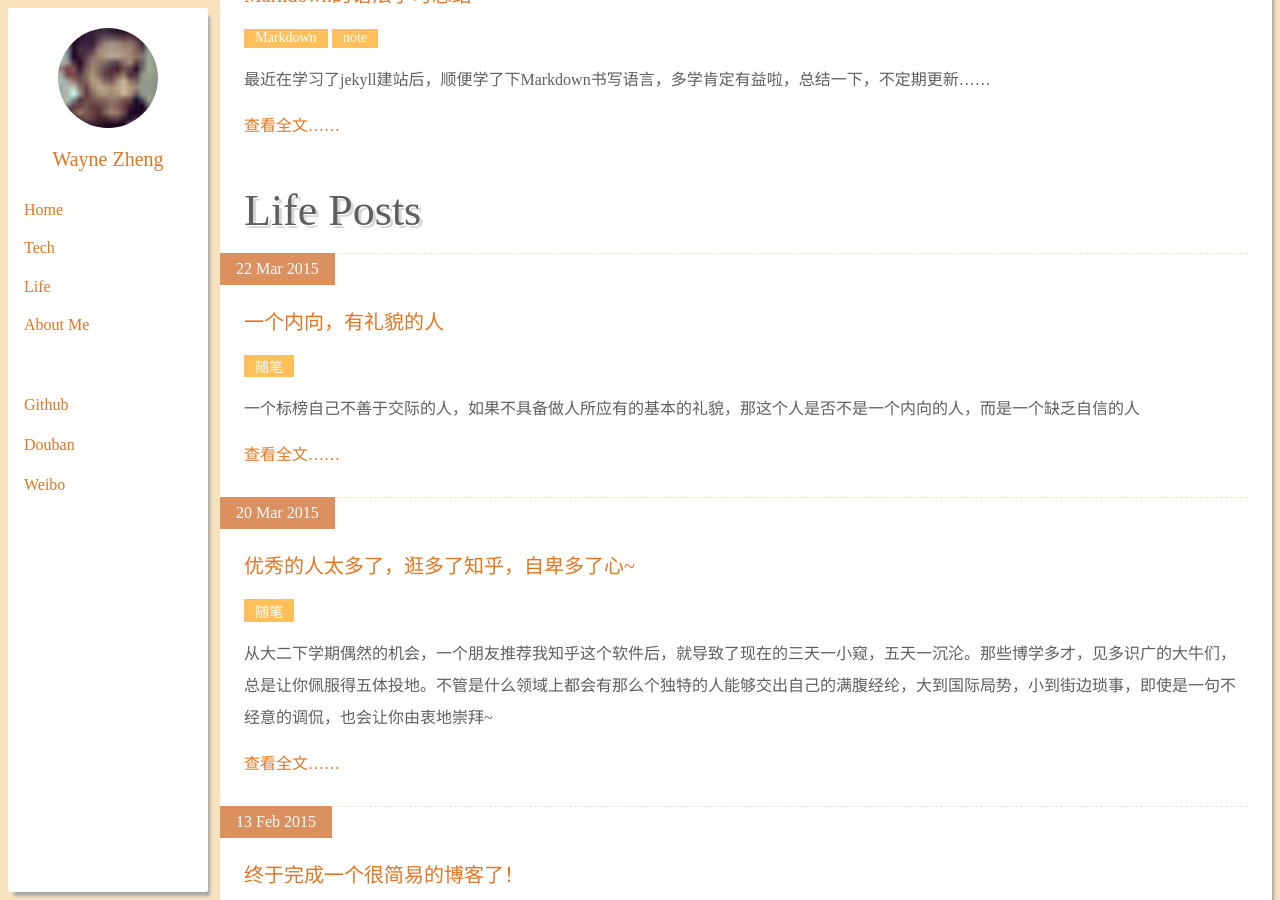
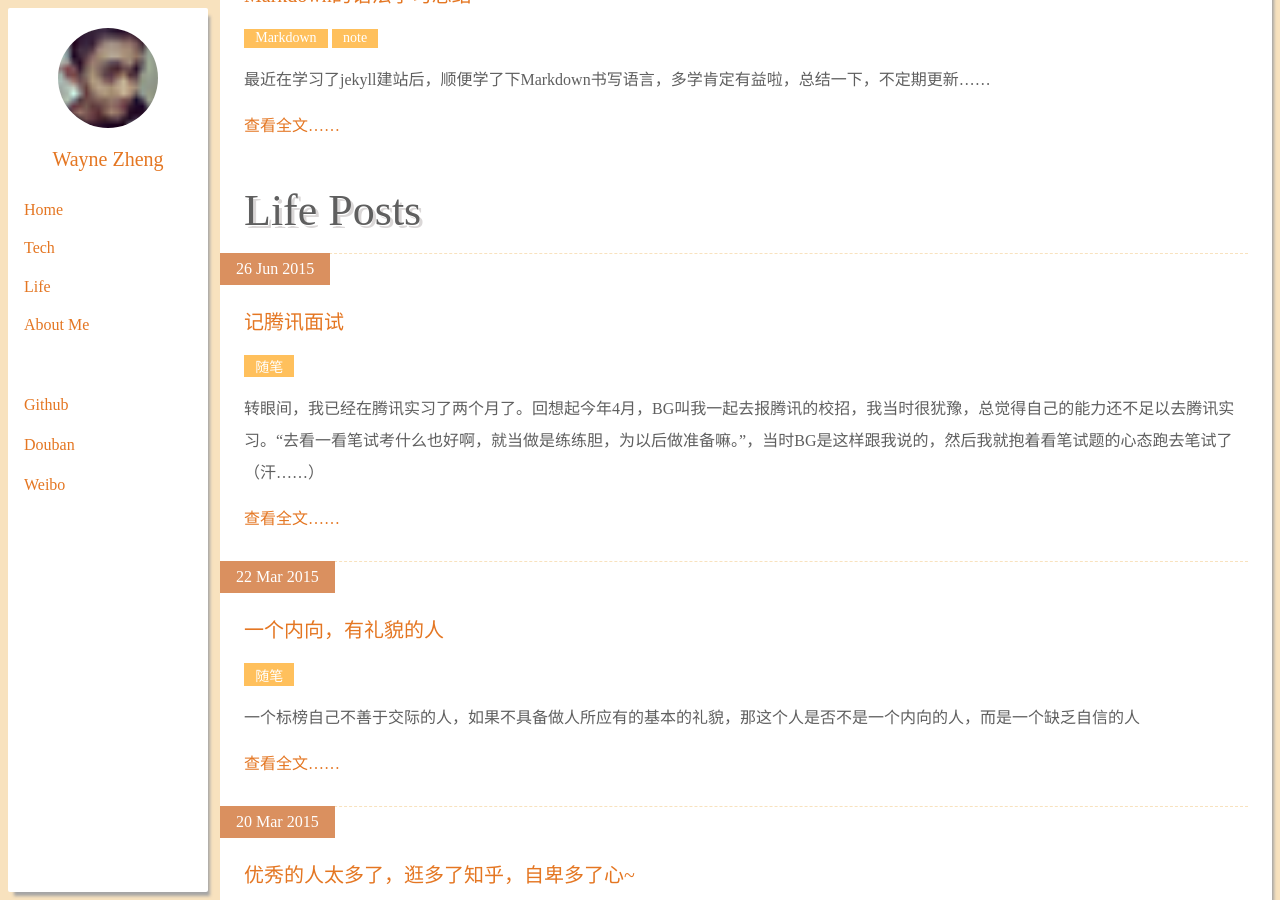
Before and after one commit to wynn719/blog, a Jekyll site: the page built from index.html, in a window 1280 px wide and 900 px high, scrolled down 4394 px. Built offline with Jekyll 4.4.1, drawn with Linux system fonts in a browser that asks for light colours; nearby versions of some CDN libraries; the list of posts is cut into pages by our own code; comment, search, counter and statistics services are not loaded; some of the changed lines change nothing that is shown.

Commit message:
add new post

```diff
--- a/_includes/header.html
+++ b/_includes/header.html
@@ -8,19 +8,20 @@
         <meta http-equiv="Content-Type" content="text/html; charset=utf-8" />
         <meta name="description" content="Blog by Bowei Zheng">
         <meta name="author" content="zhengbowei,762671261@qq.com">
-  <meta name="generator" content="Sublime Text2">
+        <meta name="generator" content="Sublime Text3">
         <meta name="keywords" content="个人博客">
+
         <meta name="renderer" content="webkit">
         <meta http-equiv="X-UA-Compatible" content="IE=Edge,chrome=1" />
         <meta http-equiv="Cache-Control" content="no-siteapp" />
-
         <meta name="viewport" content="width=device-width, initial-scale=1.0">
         <title>小柏的博客</title>
 
         <link rel="stylesheet" href="{{ site.url }}/css/default.css">
         <link rel="stylesheet" href="{{ site.url }}/css/pygments.css">
         <link rel="shortcut icon" type="image/ico" href="{{ site.url }}/imgs/author.ico" />
-
+        <script src="http://libs.baidu.com/jquery/1.9.0/jquery.js"></script>
+        <script src="{{ site.url }}/js/jquery.lazyload.min.js"></script>
     </head>
     <body>
         <div id="wrapper">
--- /dev/null
+++ b/_posts/2015-06-26-about-Tencent-Internship.md
@@ -0,0 +1,30 @@
+---
+title: 记腾讯面试
+layout: post
+time: 2015-09-03 21:11
+tag:
+- 随笔
+
+categories:
+- life
+
+excerpt: 转眼间，我已经在腾讯实习了两个月了。回想起今年4月，BG叫我一起去报腾讯的校招，我当时很犹豫，总觉得自己的能力还不足以去腾讯实习。“去看一看笔试考什么也好啊，就当做是练练胆，为以后做准备嘛。”，当时BG是这样跟我说的，然后我就抱着看笔试题的心态跑去笔试了（汗……）
+---
+
+转眼间，我已经在腾讯实习了两个月了。
+
+回想起今年4月，BG叫我一起去报腾讯的校招，我当时很犹豫，总觉得自己的能力还不足以去腾讯实习。“去看一看笔试考什么也好啊，就当做是练练胆，为以后做准备嘛。”，当时BG是这样跟我说的，然后我就抱着看笔试题的心态跑去笔试了（汗……）
+
+4人的小分队跑去腾讯笔试，全部都通过了笔试，其实我笔试写得不怎么好，也不知道是为什么就过了……一面的面试官，也就是我现在的leader，面了有30分钟，全部都问的是前端的知识，可能跟我的简历有关吧（简历上除了前端相关的就没有别的了，还要说一句，简历真的是粗制滥造啊，跟旁边一群简历弄得漂漂亮亮的小伙伴们比起来真是相形见绌啊!=_=）,面完后的第一感觉就是--结束了。当时还很庆幸有过来面试，leader给了我很多前端学习的建议。然而，过了好几天，居然被通知面试过了，当时没有很开心，反而是更担忧了……
+
+二面，4人小分队只剩下3个人，雪糕弟掉队了~二面之前，我翻了翻网上别人写的腾讯二面经历，妥妥的技术面，全方位知识各种考验。可是二面的面试官却出乎了我的意料，到了之后，没怎么问技术的问题，只是问了我对前端的认识，我就噼里啪啦的说了一堆。30分钟的面试，剩下的5分钟都是在问我能够实习多久的事，真的吓坏我了！我还是以为结束了，然而，过了好几天，又被通知三面。
+
+三面只剩下2个人了，就是我和BG。HR面，聊人生，聊思想，聊性格，聊未来……是的，HR面就是在聊天，HR人很好，见我有点紧张，一进来就帮我拿书包和推椅子，是的，我更紧张了~HR在我临走之前还是给了我一些鼓励，让我很惊讶，当时就觉得腾讯的人真的好好，情商都好高。
+
+剩下的日子，很多小伙伴都是在担忧中度过。对于我，其实挺无所谓的，毕竟面试给我带来了挺多的知识，或许是这种淡然的态度，给我迎来了这次实习的机会。
+
+很凑巧，最后一轮面试，只有我通过了，每一轮走一个小伙伴，真的让我很不舒服，很希望能更他们一起实习。
+
+转眼间在腾讯实习了两个月，又到了腾讯校招的时候了，小伙伴们也重新踏上了这条路，有时候会想，要是当时我没有去报名，那今天的我也不会有这么大改变，或许还是默默无为~真的是验了一句话--不逼自己一把，永远不知道自己有多厉害。
+
+每年母上总会去帮四个孩子求签，而我每年都有四个字--戒骄戒躁，望自己能践行。
```
Also changed, not shown: imgs/wood.jpg (deleted), js/jquery.lazyload.min.js (added). Lines whose indentation alone changed are shown as unchanged.
